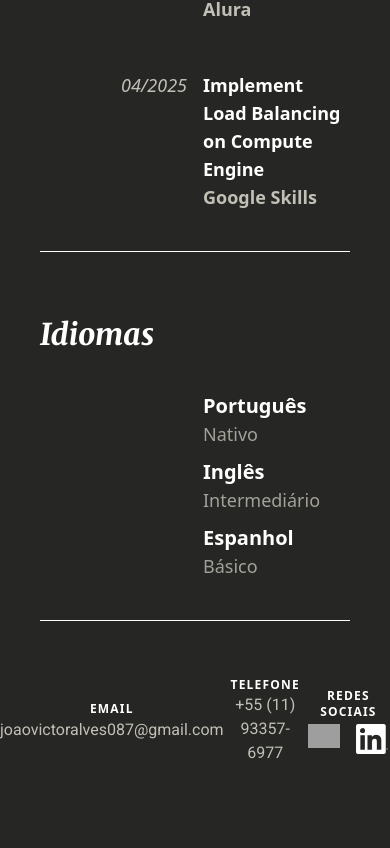
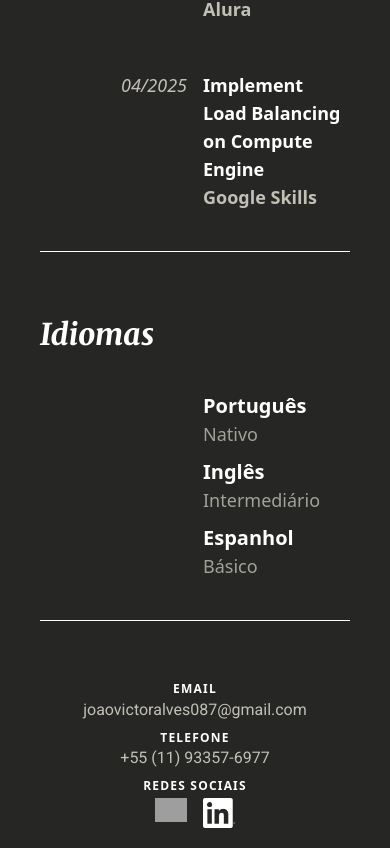
Before and after one commit to JoaoVictor087/personal-website, an Angular app: page /professional in a window 390 px wide. Shown: the part 2677-3525 px from the top of the page. Before the commit the page ends 3458 px from the top, so only its background shows below. Built offline with nearby package versions, Linux system fonts and the light colour scheme; grey boxes are pictures that could not be loaded.

Commit message:
Responsividade no Footer e outras coisas gerais

```diff
--- a/src/app/app.html
+++ b/src/app/app.html
@@ -4,5 +4,5 @@
   <main class="md:mt-25 grow">
     <router-outlet></router-outlet>
   </main>
-  <app-footer class="md:mt-20"></app-footer>
+  <app-footer class=""></app-footer>
 </div>
--- a/src/app/components/footer/footer.html
+++ b/src/app/components/footer/footer.html
@@ -1,7 +1,7 @@
-<footer class="flex flex-row items-center content-center h-30">
+<footer class="flex md:flex-row flex-col items-center content-center min-h-30 gap-2 mb-5 mt-5">
   <div class="basis-1/3 text-center">
     <p class="font-bold text-text-select uppercase text-xs tracking-widest">email</p>
-    <a href="mailto:joaovictoralves087@gmail.com"  class="font-roboto">joaovictoralves087@gmail.com</a>
+    <a href="mailto:joaovictoralves087@gmail.com"  class="font-roboto">joaovictoralves087&#64;gmail.com</a>
   </div>
   <div class="basis-1/3 text-center">
     <p class="font-bold text-text-select uppercase text-xs tracking-widest">telefone</p>
--- a/src/app/pages/contact/contact.html
+++ b/src/app/pages/contact/contact.html
@@ -16,7 +16,7 @@
        class="group flex items-center gap-3 bg-text-select text-selected-color px-10 py-5 rounded-full
                 hover:scale-105 duration-300 mt-6 font-bold uppercase">Curriculo João Victor Alves</a>
   </div>
-  <div class="mt-12 flex gap-8">
+  <div class="hidden mt-12 space-x-5 gap-8 md:block">
     <a href="https://www.linkedin.com/in/joao-victor-alves-1a27ab168/" target="_blank" class="text-sm opacity-50 hover:opacity-100 transition-opacity cursor-pointer">LinkedIn</a>
     <a href="https://www.github.com/JoaoVictor087" target="_blank" class="text-sm opacity-50 hover:opacity-100 transition-opacity cursor-pointer">GitHub</a>
   </div>
--- a/src/app/pages/home/home.html
+++ b/src/app/pages/home/home.html
@@ -1,4 +1,4 @@
-<section class="flex flex-col md:flex-row justify-center gap-10 items-center px-6 md:py-10">
+<section class="flex flex-col md:flex-row justify-center gap-10 items-center px-6 py-10 md:pb-15">
   <div class="w-xs md:w-md shrink-0 overflow-hidden rounded-full border-4 border-text-select shadow-xl aspect-square">
     <img ngSrc="/me.jpg" alt="Eu" height="4608" width="3456" priority
          class="w-full h-full object-cover object-bottom">
```
